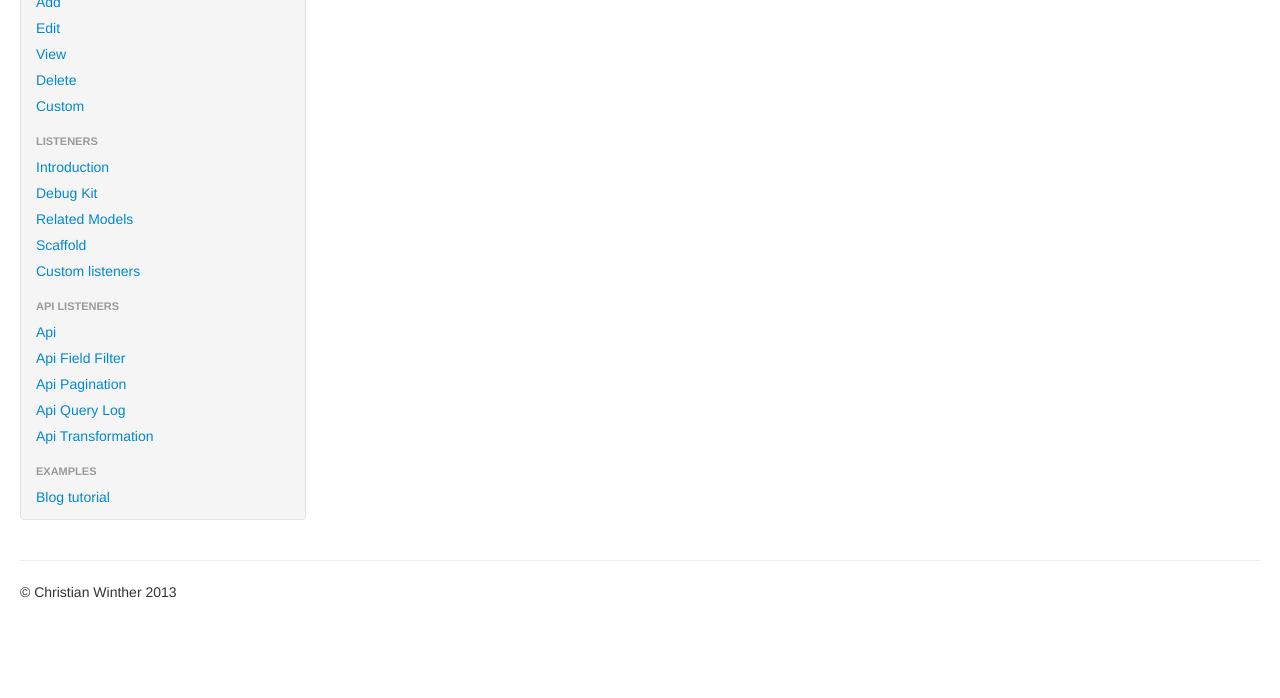
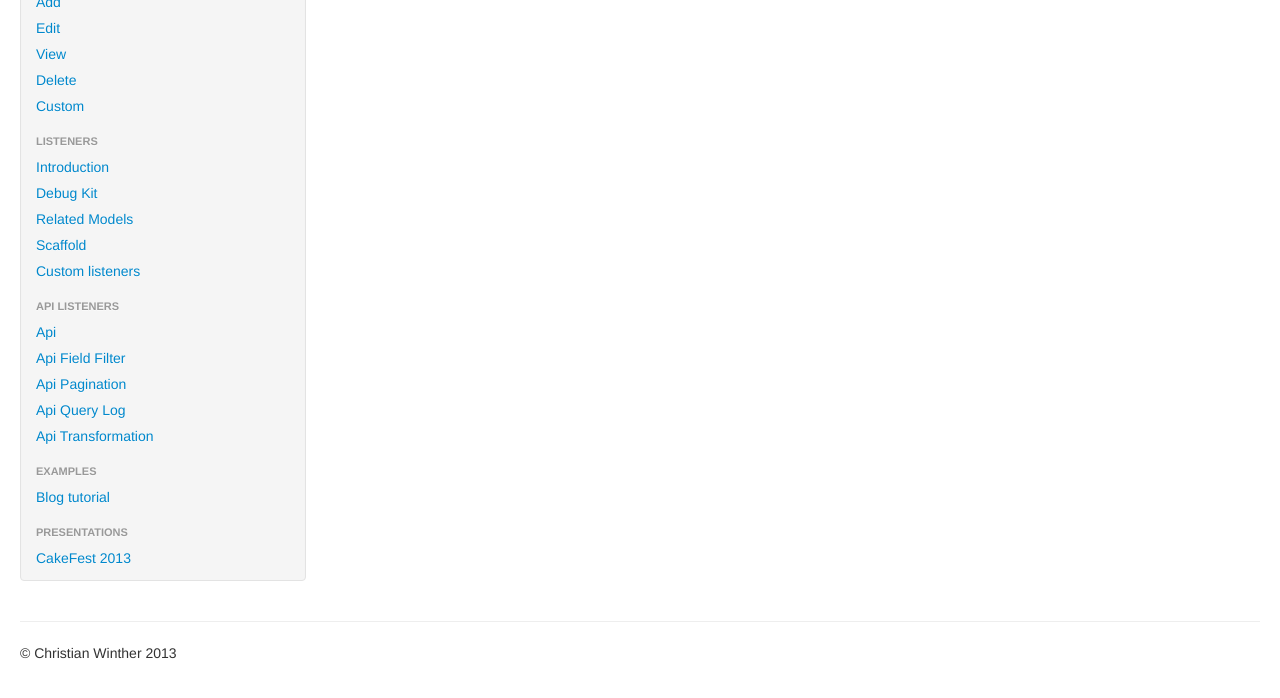
Before and after one commit to FriendsOfCake/crud, a Jekyll site: the page built from examples/index.md, in a window 1280 px wide and 1037 px high, cut to the strip 324-1022 px from the top of the window. Built offline with Jekyll 4.4.1, drawn with Linux system fonts in a browser that asks for light colours; nearby versions of some CDN libraries; comment, search, counter and statistics services are not loaded.

Commit message:
add link to presentation

```diff
--- a/_layouts/default.html
+++ b/_layouts/default.html
@@ -104,6 +104,8 @@
               <li class="{% if page.title == "Api Transformation" %}active{% endif %}"><a href="{{ site.url }}/docs/listeners/api-transformation.html">Api Transformation</a></li>
               <li class="nav-header">Examples</li>
               <li class="{% if page.title == "Examples - Blog" %}active{% endif %}"><a href="{{ site.url }}/examples/blog.html">Blog tutorial</a></li>
+              <li class="nav-header">Presentations</li>
+              <li><a target="_blank" href="{{ site.url }}/presentations/jippi-cakefest-2013/">CakeFest 2013</a></li>
             </ul>
           </div><!--/.well -->
         </div>
```
